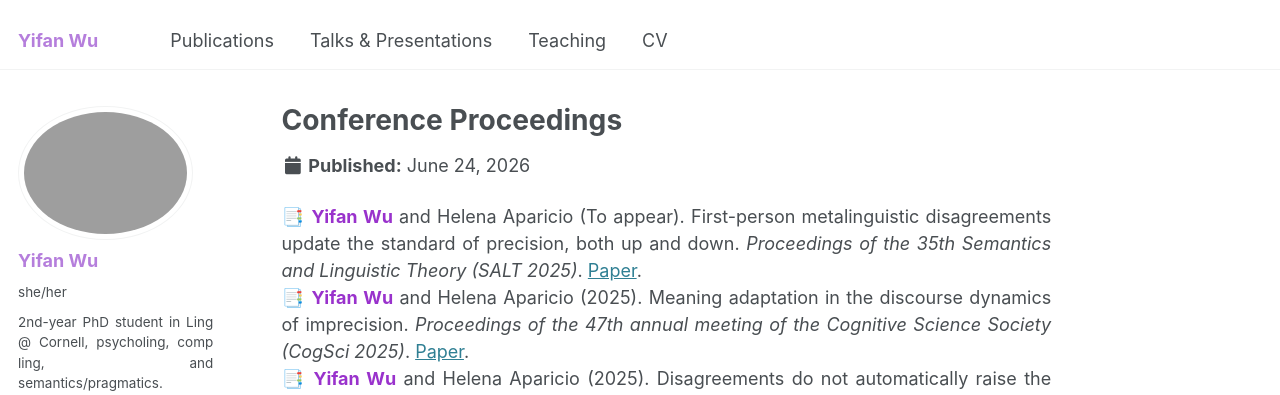
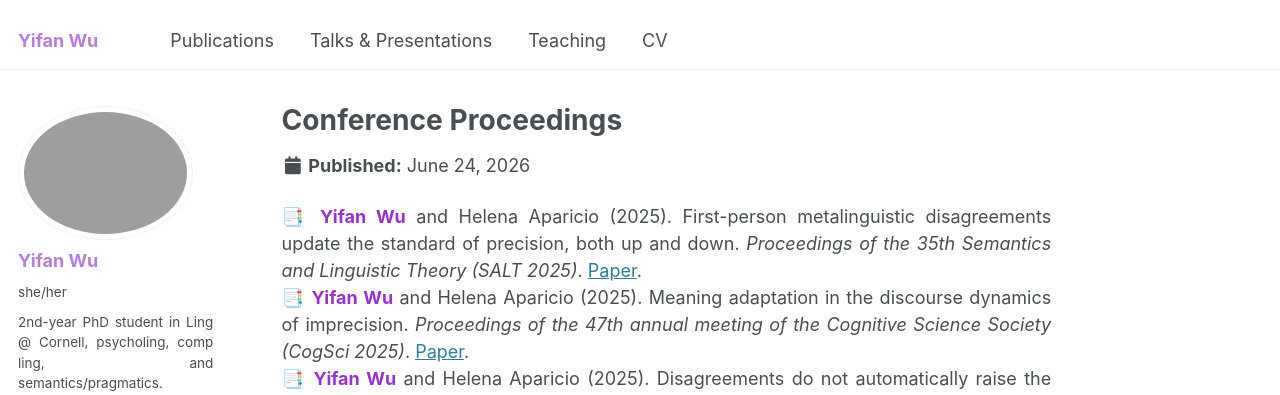
Before and after one commit to lynn-yifanwu-ling/lynn-yifanwu-ling.github.io, a Jekyll site: the page built from _publications/2_conference proceedings.md, in a window 1280 px wide and 1130 px high. Shown: the top 395 px of the window. Built offline with Jekyll 4.4.1, drawn with Linux system fonts in a browser that asks for light colours; emoji names are drawn with the system emoji font; some web fonts are replaced.

Commit message:
Update 2_conference proceedings.md

```diff
--- a/_publications/2_conference proceedings.md
+++ b/_publications/2_conference proceedings.md
@@ -5,7 +5,7 @@ permalink: /publications/conference_proceedings
 type: "Publication"
 ---
 
-:bookmark_tabs: **<span style="color: #9932CC;">Yifan Wu</span>** and Helena Aparicio (To appear). First-person metalinguistic disagreements update the standard of precision, both up and down. *Proceedings of the 35th Semantics and Linguistic Theory (SALT 2025)*. [Paper](https://doi.org/10.3765/t6nxxe61). <br>
+:bookmark_tabs: **<span style="color: #9932CC;">Yifan Wu</span>** and Helena Aparicio (2025). First-person metalinguistic disagreements update the standard of precision, both up and down. *Proceedings of the 35th Semantics and Linguistic Theory (SALT 2025)*. [Paper](https://doi.org/10.3765/t6nxxe61). <br>
 :bookmark_tabs: **<span style="color: #9932CC;">Yifan Wu</span>** and Helena Aparicio (2025). Meaning adaptation in the discourse dynamics of imprecision. *Proceedings of the 47th annual meeting of the Cognitive Science
 Society (CogSci 2025)*. [Paper](https://escholarship.org/uc/item/6r9914v5). <br>
 :bookmark_tabs: **<span style="color: #9932CC;">Yifan Wu</span>** and Helena Aparicio (2025). Disagreements do not automatically raise the standard of precision. *Proceedings of the 3rd Experiments in Linguistic Meaning (ELM 2024)*, 3, 435--446. [Paper](https://doi.org/10.3765/elm.3.5835).
```
